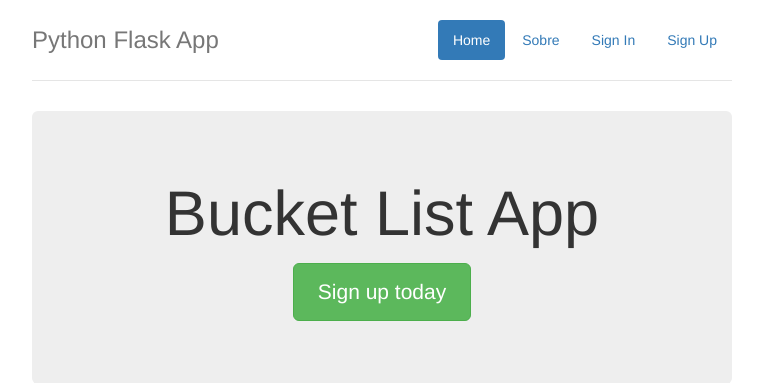
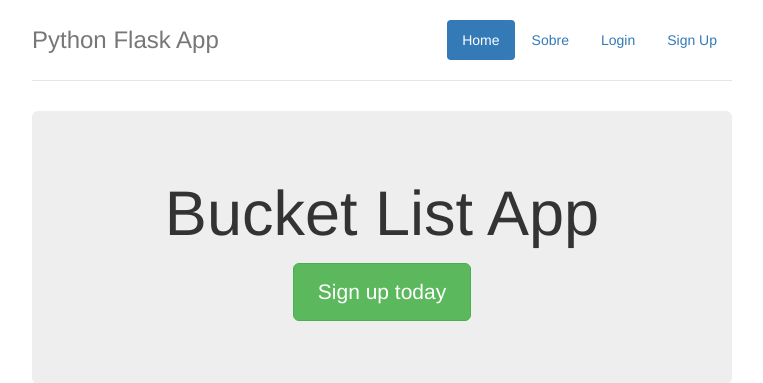
Before and after one commit to kahramosc/fruits, a Flask app: page / in a window 1280 px wide. Shown: the top 383 px of the page, without its empty margins (258-1021 px from the left). Run offline with Flask 2, Linux system fonts and the light colour scheme; some libraries are stand-ins or nearby versions.

Commit message:
Alteraçâo index

```diff
--- a/templates/index.html
+++ b/templates/index.html
@@ -20,7 +20,7 @@
           <ul class="nav nav-pills pull-right">
             <li role="presentation" class="active"><a href="#">Home</a></li>
             <li role="presentation" ><a href="/about">Sobre</a></li>
-            <li role="presentation"><a href="#">Sign In</a></li>
+            <li role="presentation"><a href="#">Login</a></li>
  	    <li role="presentation"><a href="/showSignUp">Sign Up</a></li>
           </ul>
         </nav>
```
